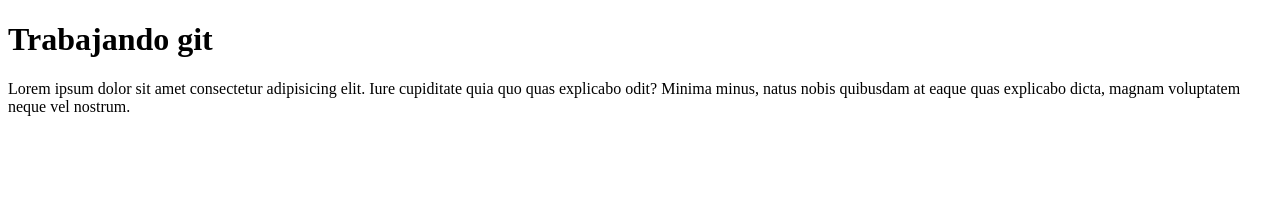
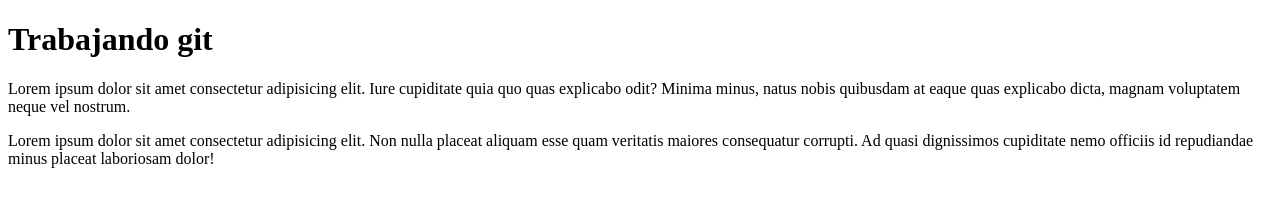
Before and after one commit to GonzaloMussio/proyectogit, a plain HTML site: page index.html in a window 1280 px wide. Drawn offline with Linux system fonts and the light colour scheme.

Commit message:
segundoparrafo

```diff
--- a/index.html
+++ b/index.html
@@ -11,6 +11,6 @@
 <h1>Trabajando git</h1>
 <p>Lorem ipsum dolor sit amet consectetur adipisicing elit. Iure cupiditate quia quo quas explicabo odit? Minima minus, natus nobis quibusdam at eaque quas explicabo dicta, magnam voluptatem neque vel nostrum.</p>
 
-
+<p>Lorem ipsum dolor sit amet consectetur adipisicing elit. Non nulla placeat aliquam esse quam veritatis maiores consequatur corrupti. Ad quasi dignissimos cupiditate nemo officiis id repudiandae minus placeat laboriosam dolor!</p>
 </body>
 </html>
```
